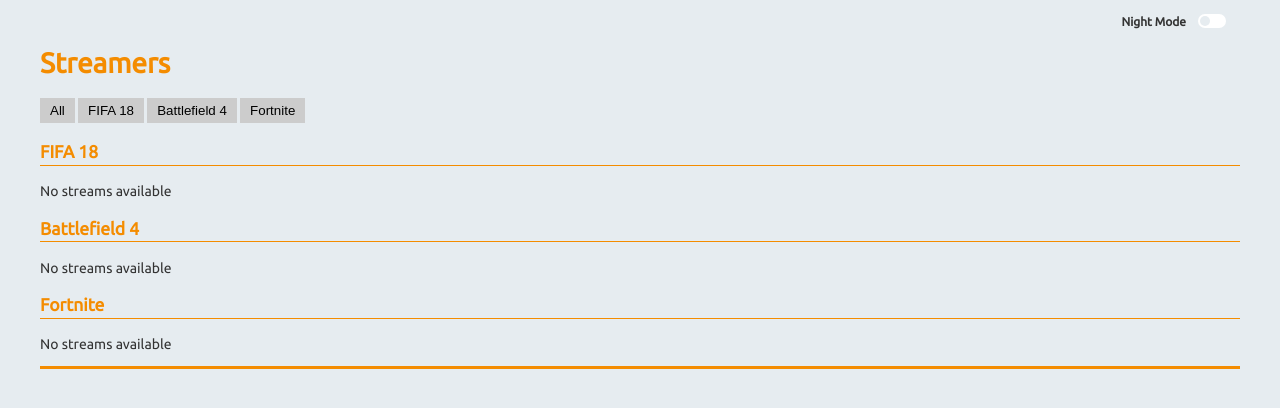
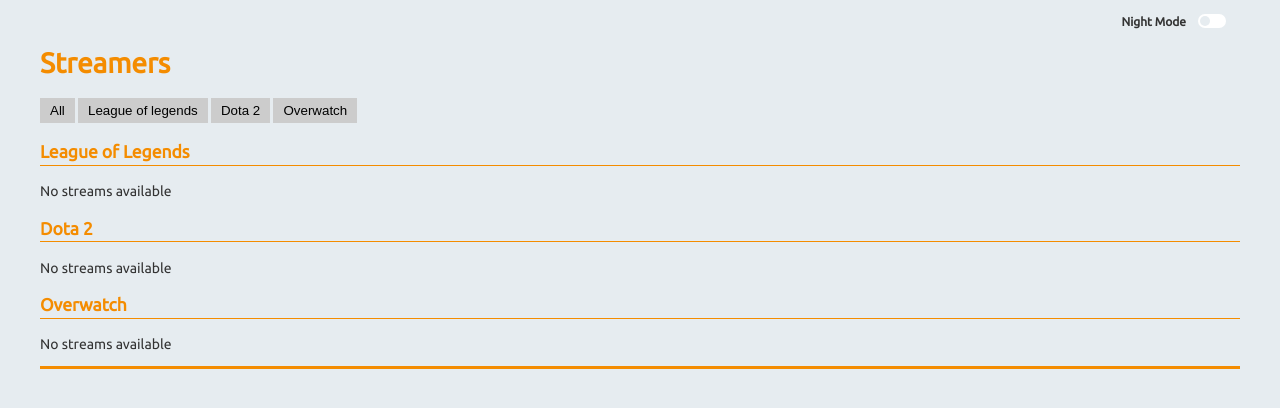
Before and after one commit to peltos/EWA-TeamB, a PHP site: page /streams in a window 1280 px wide. Shown: the part 53-461 px from the top of the page. Run offline with PHP 8.4, Linux system fonts and the light colour scheme; data that the repository does not hold is empty; a stand-in replaces the project's code that opens the database connection; some libraries are stand-ins or nearby versions.

Commit message:
added pages funtionality

```diff
--- a/application/controller/streams.php
+++ b/application/controller/streams.php
@@ -19,7 +19,7 @@ class Streams extends Controller
    */
     public function index()
     {
-        $streamers = $this->model->getStreamers();
+        $streamers = $this->model->getStreamers(10); // number of pages
 
         // load views
         require APP . 'view/_templates/header.php';
--- a/application/model/model.php
+++ b/application/model/model.php
@@ -173,11 +173,22 @@ class Model
     /**
     * Get all streamers data.
     */
-    public function getStreamers(){
-        $url = 'https://mixer.com/api/v1/channels';
-        $json = file_get_contents($url);
-        $streamers_array = json_decode($json, true);
+    public function getStreamers($counter){
+        $result = array();
 
-        return $streamers_array;
+        for ($i = 0 ; $i <= $counter; $i++){
+            ${"urlPage$i"} = 'https://mixer.com/api/v1/channels?limit=100&page='.$i;
+            ${"jsonPage$i"} = file_get_contents(${"urlPage$i"});
+            ${"arrayPage$i"} = json_decode(${"jsonPage$i"}, true);
+
+            if($i == $counter){
+                for($k = 0 ; $k <= $counter; $k++){
+                    $result = array_merge($result, ${"arrayPage$k"});
+                }
+
+            }
+        }
+
+        return $result;
     }
 }
--- a/application/view/streams/streamers.php
+++ b/application/view/streams/streamers.php
@@ -2,19 +2,19 @@
     <h1>Streamers</h1>
     <div class="tab">
         <button class="tablinks" onclick="openCity(event, 'all')">All</button>
-        <button class="tablinks" onclick="openCity(event, 'fifa18')">FIFA 18</button>
-        <button class="tablinks" onclick="openCity(event, 'battlefield4')">Battlefield 4</button>
-        <button class="tablinks" onclick="openCity(event, 'fortnite')">Fortnite</button>
+        <button class="tablinks" onclick="openCity(event, 'lol')">League of legends</button>
+        <button class="tablinks" onclick="openCity(event, 'dota2')">Dota 2</button>
+        <button class="tablinks" onclick="openCity(event, 'overwatch')">Overwatch</button>
     </div>
-    <div id="fifa18" class="tabcontent">
+    <div id="lol" class="tabcontent">
 
-        <h3>FIFA 18</h3>
+        <h3>League of Legends</h3>
         <ul class="streamers__list">
             <?php
             $counter = 0;
             if (!empty($streamers)) {
                 foreach ($streamers as $key => $item) {
-                    if ($item["type"]["name"] == "FIFA 18") {
+                    if ($item["type"]["name"] == "League of Legends") {
                         echo '<a class="streamers--item" href="https://mixer.com/' . $item["token"] . '" target="_blank">';
                         echo '<div class="streamers--item__container">';
                         echo '<img src="' . $item["type"]["coverUrl"] . '"/>';
@@ -34,8 +34,8 @@
             ?>
         </ul>
     </div>
-    <div id="battlefield4" class="tabcontent">
-        <h3>Battlefield 4</h3>
+    <div id="dota2" class="tabcontent">
+        <h3>Dota 2</h3>
         <ul class="streamers__list">
 
             <?php
@@ -43,7 +43,7 @@
             if (!empty($streamers)) {
 
                 foreach ($streamers as $key => $item) {
-                    if ($item["type"]["name"] == "Battlefield 4") {
+                    if ($item["type"]["name"] == "Dota 2") {
                         echo '<a class="streamers--item" href="https://mixer.com/' . $item["token"] . '" target="_blank">';
                         echo '<div class="streamers--item__container">';
                         echo '<img src="' . $item["type"]["coverUrl"] . '"/>';
@@ -65,15 +65,15 @@
         </ul>
     </div>
 
-    <div id="fortnite" class="tabcontent">
-    <h3>Fortnite</h3>
+    <div id="overwatch" class="tabcontent">
+    <h3>Overwatch</h3>
     <ul class="streamers__list">
 
     <?php
     $counter = 0;
     if (!empty($streamers)) {
         foreach ($streamers as $key => $item) {
-           if($item["type"]["name"] == "Fortnite"){
+           if($item["type"]["name"] == "Overwatch"){
               echo '<a class="streamers--item" href="https://mixer.com/'.$item["token"].'" target="_blank">';
               echo '<div class="streamers--item__container">';
               echo '<img src="' . $item["type"]["coverUrl"] . '"/> <br>';
```
